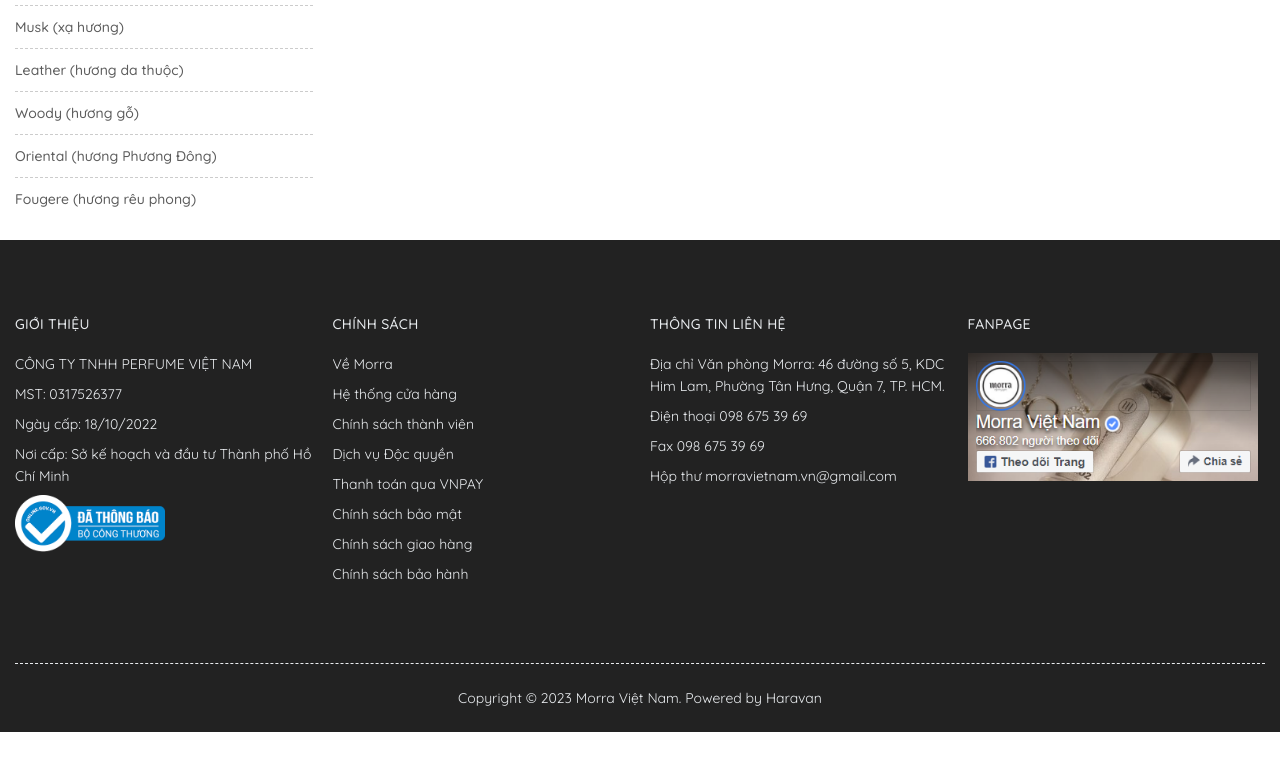
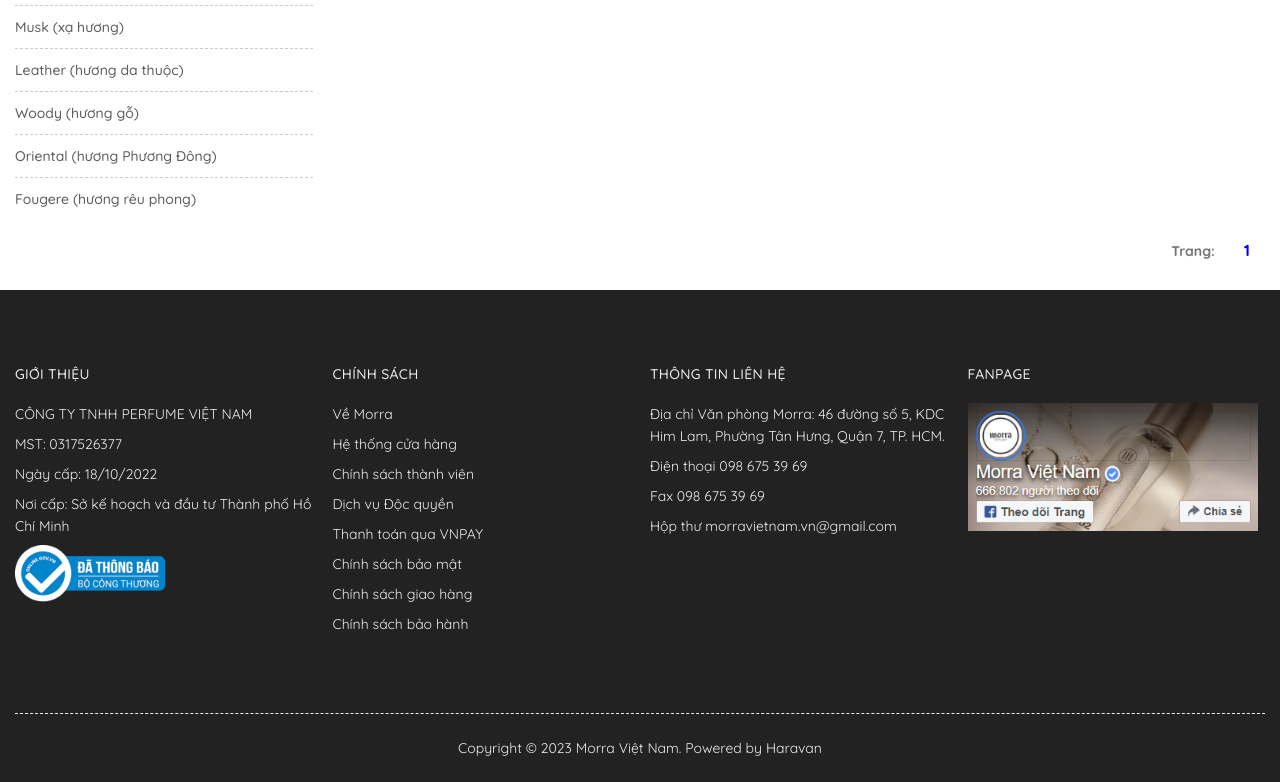
Before and after one commit to anhdev1104/duan-php, a PHP site: the page made by site/product.php in a window 1280 px wide. Shown: the part 482-1264 px from the top of the page. Before the commit the page ends 1214 px from the top, so only its background shows below. Run offline with PHP 8.4, Linux system fonts and the light colour scheme; tables that the repository leaves empty or names only in its code hold one stand-in row (values such as "Sample post"); data that the repository does not hold is empty.

Commit message:
update pagination

```diff
--- a/site/css/product.css
+++ b/site/css/product.css
@@ -83,3 +83,28 @@
         max-width: 33.3333333333%;
     }
 }
+
+.pagination {
+    text-align: end;
+    /* margin: 20px 0 30px 0; */
+    margin: 0 0 30px 0;
+}
+
+.page {
+    font-weight: 700;
+    font-size: 1.6rem;
+    padding: 7px 15px;
+    transition: all .25s ease;
+    cursor: pointer;
+    text-decoration: none;
+}
+
+.page:hover {
+    background-color: var(--title-color);
+    color: var(--white-color);
+}
+
+.pagination_title {
+    font-weight: 700;
+    margin-right: 10px;
+}
--- a/site/layout/product/main.php
+++ b/site/layout/product/main.php
@@ -63,6 +63,19 @@
                     ?>
                 </div>
             </section>
+            <?php
+            $sql_page = "SELECT * FROM product WHERE product.category_id='$_GET[id]'";
+            $row_page = pdo_row_count($sql_page);
+            $pages = ceil($row_page / $limit);
+            ?>
+            <div class="pagination">
+                <span class="pagination_title">Trang:</span>
+                <?php
+                for ($i = 1; $i <= $pages; $i++) {
+                ?>
+                    <a <?= ($i == $page) ? 'style="background-color: var(--primary-color); color: var(--white-color);"' : ''; ?> href="product.php?menu=sanphamoi&id=<?= $row_title['id_category']; ?>&page=<?= $i ?>" class="page"><?= $i ?></a>
+                <?php } ?>
+            </div>
         </div>
     </div>
 </main>
--- a/site/layout/product/main/index.php
+++ b/site/layout/product/main/index.php
@@ -1,11 +1,11 @@
 <?php
 $limit = 6;
 
-// if (isset($_GET['page'])) {
-//     $page = $_GET['page'];
-// } else {
-//     $page = '';
-// }
+if (isset($_GET['page'])) {
+    $page = $_GET['page'];
+} else {
+    $page = '';
+}
 
 if ($page == '' || $page == 1) {
     $begin = 0;
@@ -42,7 +42,5 @@
                 </div>
         <?php }
         } ?>
-
-
     </div>
 </div>
--- a/site/layout/product/main/productdetail.php
+++ b/site/layout/product/main/productdetail.php
@@ -76,7 +76,7 @@
                 </div>
                 <div class="product_related-main">
                     <?php
-                    $limit = 10;
+                    $limit = 9;
                     $sql = random_product($limit);
                     $random_product = pdo_query($sql);
                     foreach ($random_product as $row) {
```
Also changed, not shown: admin/modules/quanlyproduct/uploads/1700629687_nuochoa-3.2.webp (added), admin/modules/quanlyproduct/uploads/1700629727_nuochoa-4.2.png (added), site/img/nuochoa-3.2.webp (added), site/img/nuochoa-4.2.png (added), 5 other files.
